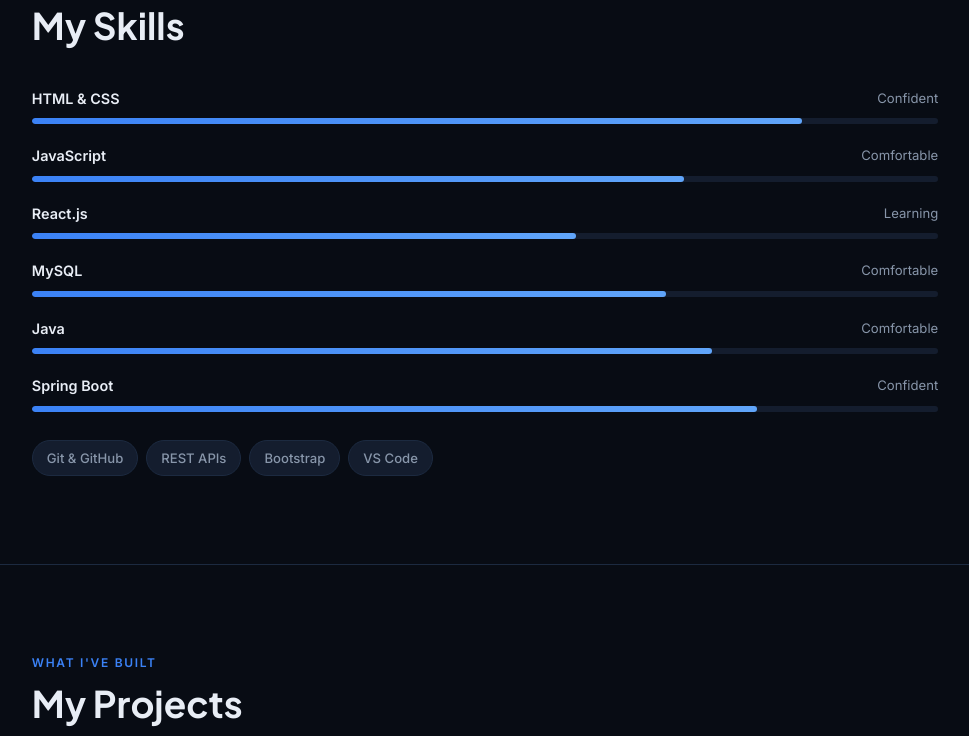
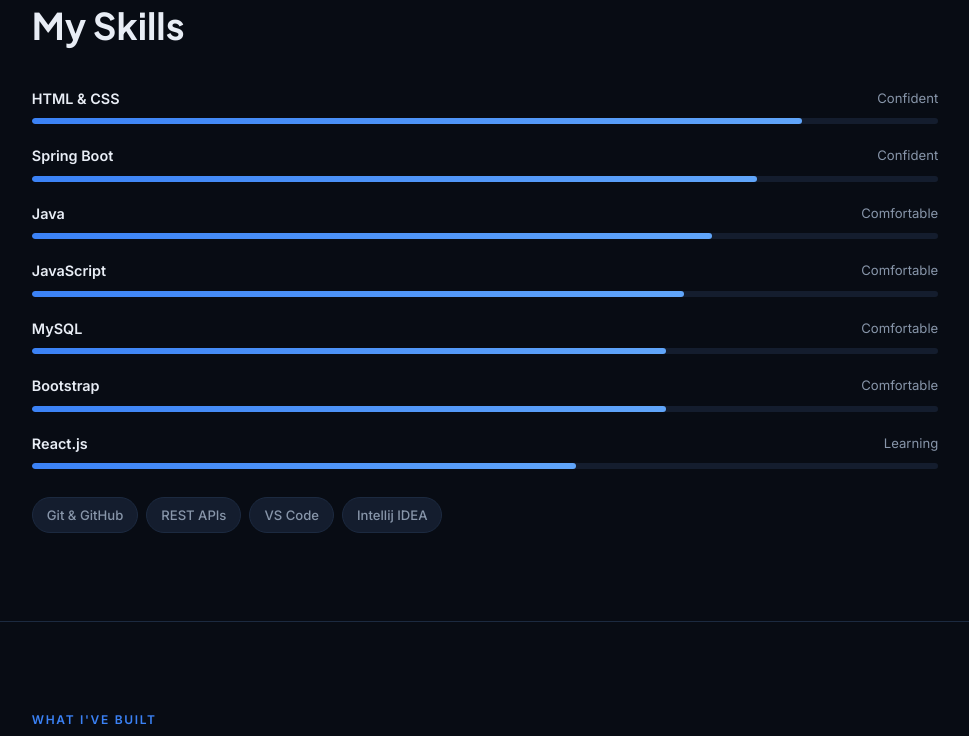
Before and after one commit to Abishek7601/My-Portfolio, a plain HTML site: page index.html in a window 1280 px wide. Shown: the part 1595-2331 px from the top of the page, without its empty margins (155-1124 px from the left). Drawn offline with Linux system fonts and the light colour scheme.

Commit message:
updated pro

```diff
--- a/index.html
+++ b/index.html
@@ -356,36 +356,49 @@
   <div class="sec-eyebrow">What I know</div>
   <h2>My Skills</h2>
   <div class="skills-container">
+
     <div class="skill-row">
       <div class="skill-row-label"><span>HTML &amp; CSS</span><span>Confident</span></div>
       <div class="skill-bar-bg"><div class="skill-bar-fill" style="width:85%"></div></div>
     </div>
+
+     <div class="skill-row">
+      <div class="skill-row-label"><span>Spring Boot</span><span>Confident</span></div>
+      <div class="skill-bar-bg"><div class="skill-bar-fill" style="width:80%"></div></div>
+    </div>
+
+    <div class="skill-row">
+      <div class="skill-row-label"><span>Java</span><span>Comfortable</span></div>
+      <div class="skill-bar-bg"><div class="skill-bar-fill" style="width:75%"></div></div>
+    </div>
+
     <div class="skill-row">
       <div class="skill-row-label"><span>JavaScript</span><span>Comfortable</span></div>
       <div class="skill-bar-bg"><div class="skill-bar-fill" style="width:72%"></div></div>
     </div>
+
+    <div class="skill-row">
+      <div class="skill-row-label"><span>MySQL</span><span>Comfortable</span></div>
+      <div class="skill-bar-bg"><div class="skill-bar-fill" style="width:70%"></div></div>
+    </div>
+
+
+     <div class="skill-row">
+      <div class="skill-row-label"><span>Bootstrap</span><span>Comfortable</span></div>
+      <div class="skill-bar-bg"><div class="skill-bar-fill" style="width:70%"></div></div>
+    </div>
+
     <div class="skill-row">
       <div class="skill-row-label"><span>React.js</span><span>Learning</span></div>
       <div class="skill-bar-bg"><div class="skill-bar-fill" style="width:60%"></div></div>
     </div>
-    <div class="skill-row">
-      <div class="skill-row-label"><span>MySQL</span><span>Comfortable</span></div>
-      <div class="skill-bar-bg"><div class="skill-bar-fill" style="width:70%"></div></div>
-    </div>
-    <div class="skill-row">
-      <div class="skill-row-label"><span>Java</span><span>Comfortable</span></div>
-      <div class="skill-bar-bg"><div class="skill-bar-fill" style="width:75%"></div></div>
-    </div>
-    <div class="skill-row">
-      <div class="skill-row-label"><span>Spring Boot</span><span>Confident</span></div>
-      <div class="skill-bar-bg"><div class="skill-bar-fill" style="width:80%"></div></div>
-    </div>
+
   </div>
   <div class="skill-tags-wrap">
     <span class="stag">Git &amp; GitHub</span>
     <span class="stag">REST APIs</span>
-    <span class="stag">Bootstrap</span>
     <span class="stag">VS Code</span>
+    <span class="stag">Intellij IDEA</span>
   </div>
 </section>
 
@@ -504,7 +517,7 @@
 </section>
 
 <footer>
-  <p>Designed &amp; built by <strong style="color:var(--ink)">Abishek S R</strong> · 2026 · Made with ❤️ in Marthandam</p>
+  <p>Designed &amp; Developed by <strong style="color:var(--ink)">Abishek S R </strong> • Full Stack Developer </p>
 </footer>
 
 </body>
```
Also changed, not shown: 1 other file.
